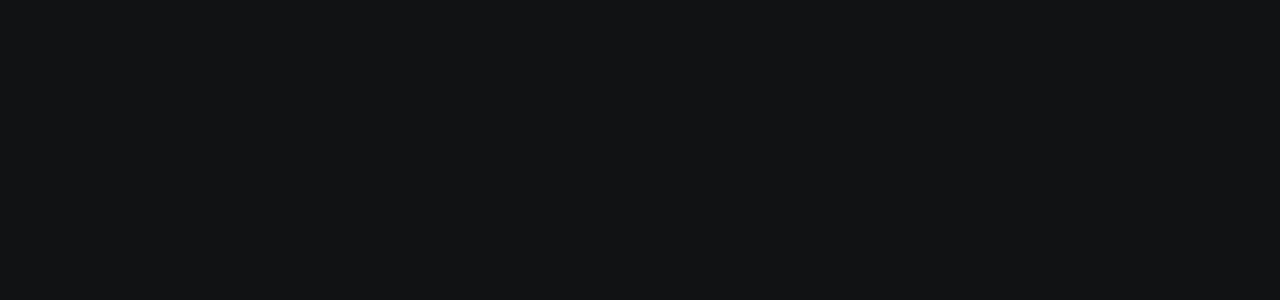
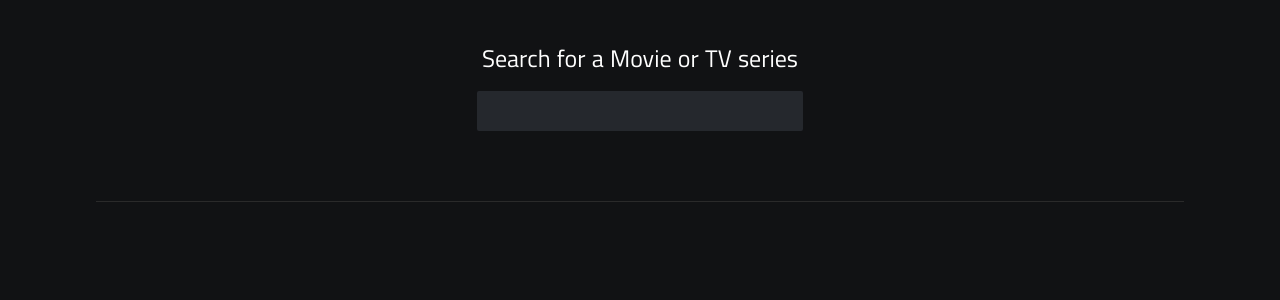
Before and after one commit to SafeAndS0und/moo-v, a Nuxt app: page / in a window 1280 px wide. Both pictures are taken after a click on the button "Alright, alright... show me the moo-v's". Shown: the top 300 px of the page. Built offline with nearby package versions, Linux system fonts and the light colour scheme.

Commit message:
Created searching section; Included the moviedb api

```diff
--- a/components/Welcome.vue
+++ b/components/Welcome.vue
@@ -19,6 +19,7 @@
     name: "Welcome",
     methods: {
       exitWelcomeScreen(){
+        this.$emit('exit')
         this.$store.commit('turnOffWelcoming')
       }
     }
--- /dev/null
+++ b/components/main/Search.vue
@@ -0,0 +1,88 @@
+<template>
+  <section>
+
+    <h1>Search for a Movie or TV series</h1>
+    <CustomInput v-model="searchingFor" @keypress.enter.native="searchByTitle"/>
+
+    <transition name="fade">
+      <div class="results" v-if="searchingFor.length > 0">
+        <h3>Results for {{searchingFor}}: </h3>
+        <p class="no-results" v-if="results.length === 0 ">Sorry, we don't know that title</p>
+        <article v-for="movie of results">
+          {{movie.title}}
+        </article>
+      </div>
+    </transition>
+
+  </section>
+</template>
+
+<script>
+  import CustomInput from '../partials/CustomInput.vue'
+
+  export default {
+    name: "Search",
+    components: {CustomInput},
+    data(){
+      return {
+        searchingFor: '',
+        results: []
+      }
+    },
+    methods: {
+      searchByTitle(){
+
+        this.$axios.$get(`https://api.themoviedb.org/3/search/movie?api_key=${process.env.APIKEY}&query=${this.searchingFor}`)
+          .then(res => {
+            console.log(res.results)
+            this.results = res.results
+          })
+      }
+    }
+  }
+</script>
+
+<style scoped lang="scss">
+
+  section {
+    border-bottom: 1px solid #2a2a2a;
+    padding-bottom: 40px;
+
+    h1 {
+      text-align: center;
+      font-weight: 400;
+    }
+
+    input {
+      display: block;
+      margin: 15px auto 30px auto;
+      width: 30%;
+    }
+
+    .results {
+      position: relative;
+
+      h3 {
+        font-weight: 300;
+      }
+
+      .no-results {
+        text-align: center;
+        font-size: .95em;
+        color: #6c6c6c;
+        padding-top: 30px;
+      }
+    }
+  }
+
+
+
+
+  /* Transitions */
+  .fade-enter-active, .fade-leave-active {
+    transition: opacity .75s;
+  }
+  .fade-enter, .fade-leave-to{
+    opacity: 0;
+  }
+</style>
--- /dev/null
+++ b/components/partials/CustomInput.vue
@@ -0,0 +1,31 @@
+<template>
+
+  <input type="text" :value="value"
+         @input="$emit('input', $event.target.value)">
+
+</template>
+
+<script>
+  export default {
+    name: "CustomInput",
+    props: ['value']
+  }
+</script>
+
+<style scoped lang="scss">
+  input{
+    background-color: #25282d;
+    border: none;
+    padding: 8px;
+    color: white;
+    border-radius: 2px;
+    transition: .25s;
+    font-size: 1em;
+
+    &:focus, &:active{
+      outline: none;
+      background-color: #1e232d;
+    }
+  }
+
+</style>
--- a/layouts/default.vue
+++ b/layouts/default.vue
@@ -5,6 +5,7 @@
 </template>
 
 <style lang="scss">
+
 
   @import '../assets/css/variables.scss';
   @import url('https://fonts.googleapis.com/css?family=Titillium+Web:300,400,700');
--- a/nuxt.config.js
+++ b/nuxt.config.js
@@ -16,6 +16,10 @@
     link: [
       { rel: 'icon', type: 'image/x-icon', href: '/favicon.ico' }
     ]
+  },
+
+  env: {
+    APIKEY: "5043e8dec3412f7eb9836510b197a5fb"
   },
 
   /*
@@ -58,6 +62,9 @@
     ** You can extend webpack config here
     */
     extend(config, ctx) {
+      config.node = {
+        fs: 'empty'
+      }
     }
   }
 }
--- a/pages/index.vue
+++ b/pages/index.vue
@@ -1,29 +1,43 @@
 <template>
-  <section class="container">
+  <div class="container">
 
     <transition name="fade">
-      <Welcome v-if="showWelcomeScreen" class="welcome"/>
+      <Welcome v-if="showWelcomeScreen" @exit="displayContent" class="welcome"/>
     </transition>
 
-  </section>
+    <transition name="fadeFast">
+      <main v-if="showContent">
+        <Search class="search"/>
+      </main>
+    </transition>
+
+
+  </div>
 </template>
 
 <script>
   import Welcome from '../components/Welcome.vue'
+  import Search from '../components/main/Search.vue'
 
   export default {
-    components: {Welcome},
+    components: {Welcome, Search},
     created(){
       setTimeout(() => this.websiteLanuched = true, 500)
     },
     data(){
       return {
-        websiteLanuched: false
+        websiteLanuched: false,
+        showContent: false
       }
     },
     computed: {
       showWelcomeScreen(){
         return this.$store.state.onWelcomeScreen && this.websiteLanuched
+      },
+    },
+    methods: {
+      displayContent(){
+        setTimeout(() => this.showContent = true, 1000)
       }
     }
 
@@ -32,21 +46,41 @@
 
 <style scoped lang="scss">
   .container {
+    height: 100vh;
     display: grid;
-    align-items: center;
     justify-items: center;
-    height: 100vh;
 
     .welcome {
       width: 75%;
+      align-self: center;
+    }
+
+    main{
+      margin-top: 40px;
+      width: 85%;
     }
   }
 
+
+
+
+   /* Transition */
+
   .fade-enter-active, .fade-leave-active {
-    transition: opacity 2s;
+    transition: opacity 1s;
   }
-
   .fade-enter, .fade-leave-to {
     opacity: 0;
   }
+
+  //////////////////////////////////////////////////////
+
+  .fadeFast-enter-active, .fadeFast-leave-active {
+    transition-property: transform, opacity;
+    transition: .5s;
+  }
+  .fadeFast-enter, .fadeFast-leave-to {
+    opacity: 0;
+    transform: scale(0.7);
+  }
 </style>
```
Also changed, not shown: package.json (+4 -3 lines), 1 other file (tests, documents, lock files or other folders).
